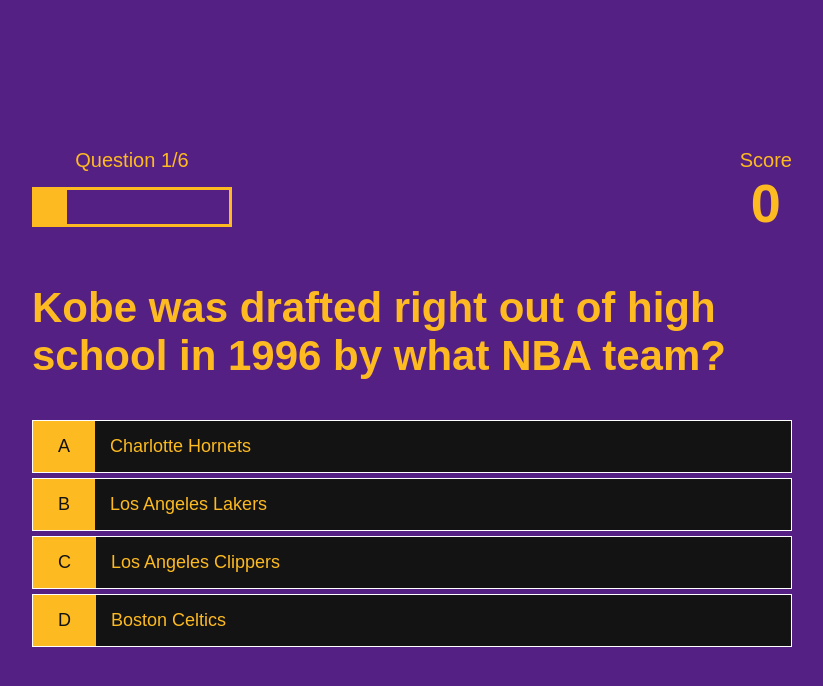
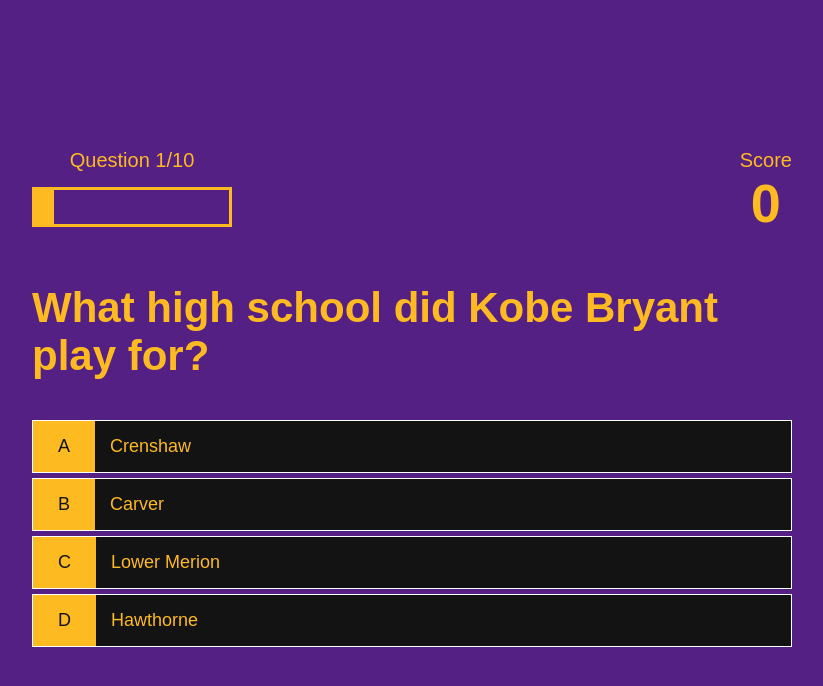
Before and after one commit to davepatel95/Quiz-App, a plain HTML site: page game.html in a window 1280 px wide. Shown: the whole page, without its empty margins (228-1051 px from the left). Drawn offline with Linux system fonts and the light colour scheme.

Commit message:
finished quiz app styling, updated high score page

```diff
--- a/end.js
+++ b/end.js
@@ -17,7 +17,7 @@ saveHighScore = e => {
   e.preventDefault();
 
   const score = {
-    score: Math.floor(Math.random() * 100),
+    score: Math.floor(mostRecentScore),
     name: username.value
   };
   highScores.push(score);
@@ -25,5 +25,8 @@ saveHighScore = e => {
   highScores.sort((a, b) => b.score - a.score);
 
   highScores.splice(5);
+
+  localStorage.setItem("highScores", JSON.stringify(highScores));
+  window.location.assign("/");
   console.log(highScores);
 };
--- a/game.css
+++ b/game.css
@@ -59,3 +59,9 @@
   background-color: #fdba21;
   width: 0%;
 }
+
+@media only screen and (max-width: 767px) {
+  #question {
+    font-size: 3.2rem;
+  }
+}
--- a/game.html
+++ b/game.html
@@ -20,27 +20,27 @@
                         <div id="progressBarFull"></div>
                     </div>
                 </div>
-                <div id="hud-item">
+                <div>
                     <p class="hud-prefix">Score</p>
                     <h1 class="hud-main-text" id="score">0</h1>
                 </div>
             </div>
-            <h2 id="question">What is the answer to this question?</h2>
+            <h2 id="question"></h2>
             <div class="choice-container">
                 <p class="choice-prefix">A</p>
-                <p class="choice-text" data-number="1">Choice 1</p>
+                <p class="choice-text" data-number="1"></p>
             </div>
             <div class="choice-container">
                 <p class="choice-prefix">B</p>
-                <p class="choice-text" data-number="2">Choice 2</p>
+                <p class="choice-text" data-number="2"></p>
             </div>
             <div class="choice-container">
                 <p class="choice-prefix">C</p>
-                <p class="choice-text" data-number="3">Choice 3</p>
+                <p class="choice-text" data-number="3"></p>
             </div>
             <div class="choice-container">
                 <p class="choice-prefix">D</p>
-                <p class="choice-text" data-number="4">Choice 4</p>
+                <p class="choice-text" data-number="4"></p>
             </div>
         </div>
     </div>
--- a/game.js
+++ b/game.js
@@ -3,6 +3,8 @@ const choices = Array.from(document.getElementsByClassName("choice-text"));
 const progressText = document.getElementById("progressText");
 const scoreText = document.getElementById("score");
 const progressBarFull = document.getElementById("progressBarFull");
+const loader = document.getElementById("loader");
+const game = document.getElementById("game");
 
 let currentQuestion = {};
 let acceptingAnswers = false;
@@ -10,63 +12,24 @@ let score = 0;
 let questionCounter = 0;
 let availableQuestions = [];
 
-let questions = [
-  {
-    question:
-      "Kobe was drafted right out of high school in 1996 by what NBA team?",
-    choice1: "Charlotte Hornets",
-    choice2: "Los Angeles Lakers",
-    choice3: "Los Angeles Clippers",
-    choice4: "Boston Celtics",
-    answer: 1
-  },
-  {
-    question: "What high school did Kobe Bryant play for?",
-    choice1: "Crenshaw",
-    choice2: "Carver",
-    choice3: "Lower Merion",
-    choice4: "Hawthorne",
-    answer: 3
-  },
-  {
-    question: "Where was Kobe Bryant born?",
-    choice1: "Los Angeles",
-    choice2: "Italy",
-    choice3: "Houston",
-    choice4: "Philadelphia",
-    answer: 4
-  },
-  {
-    question: "What year did Kobe win an MVP (Most Valuable Player) trophy?",
-    choice1: "2006",
-    choice2: "2007",
-    choice3: "2008",
-    choice4: "2009",
-    answer: 3
-  },
-  {
-    question:
-      "Kobe Bryant ended his 20 year career scoring 60 points against what team?",
-    choice1: "San Antonio Spurs",
-    choice2: "Utah Jazz",
-    choice3: "Sacramento Kings",
-    choice4: "Boston Celtics",
-    answer: 2
-  },
-  {
-    question:
-      "How many points was Kobe's team winning or losing by at halftime during his famous 81 point performance?",
-    choice1: "Winning by 8",
-    choice2: "Losing by 14",
-    choice3: "Winning by 12",
-    choice4: "Losing by 5",
-    answer: 2
-  }
-];
+let questions = [];
+
+fetch("questions.json")
+  .then(res => {
+    return res.json();
+  })
+  .then(loadedQuestions => {
+    console.log(loadedQuestions);
+    questions = loadedQuestions;
+    startGame();
+  })
+  .catch(err => {
+    console.error(err);
+  });
 
 // CONSTANTS
 const CORRECT_BONUS = 10;
-const MAX_QUESTIONS = 6;
+const MAX_QUESTIONS = 10;
 
 startGame = () => {
   questionCounter = 0;
@@ -121,7 +84,7 @@ choices.forEach(choice => {
       selectedChoice.parentElement.classList.remove(classToApply);
 
       getNewQuestion();
-    }, 1000);
+    }, 500);
   });
 });
 
@@ -129,5 +92,3 @@ incrementScore = num => {
   score += num;
   scoreText.innerText = score;
 };
-
-startGame();
--- /dev/null
+++ b/questions.json
@@ -0,0 +1,82 @@
+[
+  {
+    "question": "Kobe was drafted right out of high school in 1996 by what NBA team?",
+    "choice1": "Charlotte Hornets",
+    "choice2": "Los Angeles Lakers",
+    "choice3": "Los Angeles Clippers",
+    "choice4": "Boston Celtics",
+    "answer": 1
+  },
+  {
+    "question": "What high school did Kobe Bryant play for?",
+    "choice1": "Crenshaw",
+    "choice2": "Carver",
+    "choice3": "Lower Merion",
+    "choice4": "Hawthorne",
+    "answer": 3
+  },
+  {
+    "question": "Where was Kobe Bryant born?",
+    "choice1": "Los Angeles",
+    "choice2": "Italy",
+    "choice3": "Houston",
+    "choice4": "Philadelphia",
+    "answer": 4
+  },
+  {
+    "question": "What year did Kobe win an MVP (Most Valuable Player) trophy?",
+    "choice1": "2006",
+    "choice2": "2007",
+    "choice3": "2008",
+    "choice4": "2009",
+    "answer": 3
+  },
+  {
+    "question": "Kobe Bryant ended his 20 year career scoring 60 points against what team?",
+    "choice1": "San Antonio Spurs",
+    "choice2": "Utah Jazz",
+    "choice3": "Sacramento Kings",
+    "choice4": "Boston Celtics",
+    "answer": 2
+  },
+  {
+    "question": "How many points was Kobe's team winning or losing by at halftime during his famous 81 point performance?",
+    "choice1": "Winning by 8",
+    "choice2": "Losing by 14",
+    "choice3": "Winning by 12",
+    "choice4": "Losing by 5",
+    "answer": 2
+  },
+  {
+    "question": "What year did Kobe Bryant get drafted?",
+    "choice1": "1994",
+    "choice2": "1995",
+    "choice3": "1996",
+    "choice4": "1997",
+    "answer": 3
+  },
+  {
+    "question": "How many seasons did Kobe Bryant play for in the NBA?",
+    "choice1": "16",
+    "choice2": "18",
+    "choice3": "15",
+    "choice4": "20",
+    "answer": 4
+  },
+  {
+    "question": "How many NBA championships did Kobe Bryant win?",
+    "choice1": "4",
+    "choice2": "5",
+    "choice3": "6",
+    "choice4": "3",
+    "answer": 2
+  },
+  {
+    "question": "What company did Kobe sign his first  shoe deal with?",
+    "choice1": "Adidas",
+    "choice2": "Nike",
+    "choice3": "Reebok",
+    "choice4": "Under Armour",
+    "answer": 1
+  }
+]
```
Also changed, not shown: end.html (+1 -1 lines), highscores.css (+14 -0 lines), highscores.js (+7 -7 lines).
